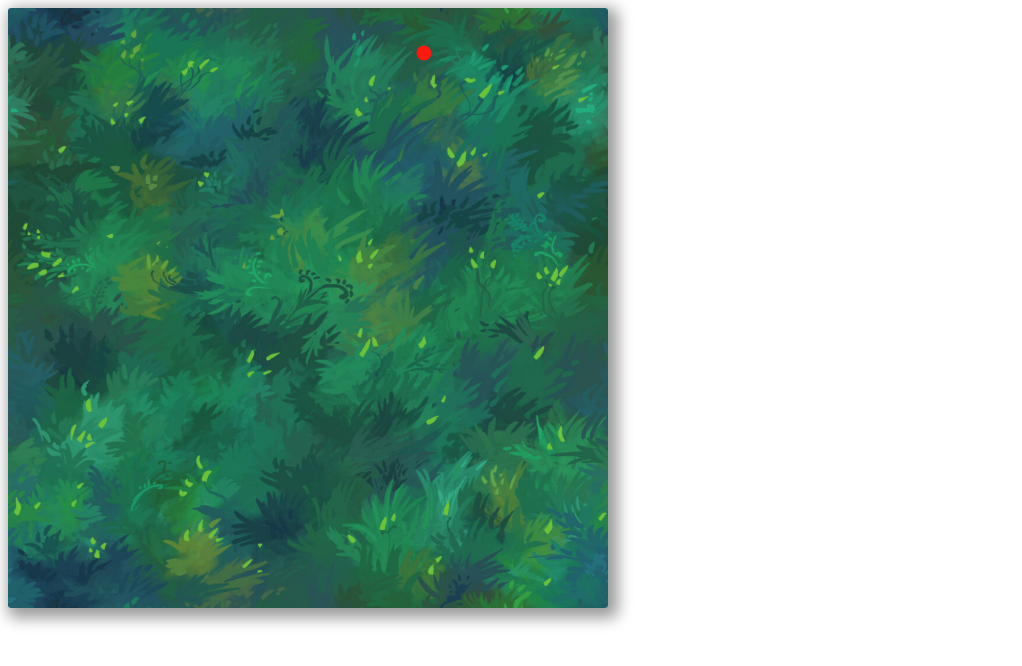
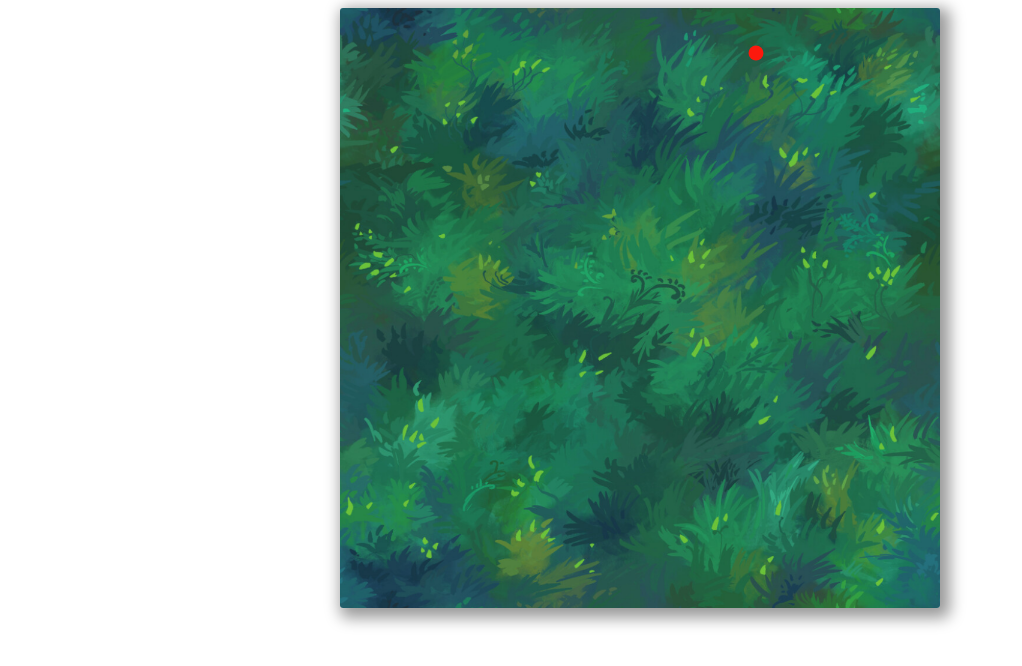
Before and after one commit to elad-ivanir/quarantine-snake, a website built with webpack: page src/index.html in a window 1280 px wide. Shown: the whole page, without its empty margins (0-1022 px from the left). Built offline with nearby package versions, Linux system fonts and the light colour scheme; files whose address does not match are found by name.

Commit message:
fix sizing

```diff
--- a/src/main.js
+++ b/src/main.js
@@ -1,10 +1,12 @@
+import "./ui/components/HomePage";
 import "./ui/components/GameBoardDisplay";
+
 import bodyBackgroundSrc from "./assets/images/body-background.jpg";
 
 function main() {
-  const gameBoard = document.createElement("game-board-display");
+  const homePage = document.createElement("home-page");
   document.body.style.backgroundImage = `url(${bodyBackgroundSrc})`;
-  document.body.appendChild(gameBoard);
+  document.body.appendChild(homePage);
 }
 
 main();
--- a/src/ui/components/GameBoardDisplay.js
+++ b/src/ui/components/GameBoardDisplay.js
@@ -81,15 +81,13 @@ class GameBoardDisplay extends HTMLElement {
 
     const boardCanvas = document.createElement("canvas");
     boardCanvas.id = "game-board-canvas";
-    boardCanvas.className = styles.gameBoardCanvas;
+    boardCanvas.className = `${styles.gameBoardCanvas} ${styles.fullSize}`;
     boardCanvas.height = this.game.board.height;
     boardCanvas.width = this.game.board.width;
 
     const backgroundImage = document.createElement("img");
-    backgroundImage.className = styles.gameBoardBackground;
+    backgroundImage.className = `${styles.gameBoardBackground} ${styles.fullSize}`;
     backgroundImage.src = backgroundImageSrc;
-    backgroundImage.height = boardCanvas.height;
-    backgroundImage.width = boardCanvas.width;
 
     wrapper.appendChild(backgroundImage);
     wrapper.appendChild(boardCanvas);
--- a/src/ui/components/GameBoardDisplay.scss
+++ b/src/ui/components/GameBoardDisplay.scss
@@ -1,5 +1,8 @@
 .gameBoardWrapper {
   position: relative;
+  display: inline-block;
+  height: 600px;
+  width: 600px;
 }
 
 .gameBoardCanvas {
@@ -11,3 +14,8 @@
   border-radius: 3px;
   box-shadow: 5px 5px 15px 5px rgba(0, 0, 0, 0.4);
 }
+
+.fullSize {
+  height: 100%;
+  width: 100%;
+}
--- /dev/null
+++ b/src/ui/components/HomePage.js
@@ -0,0 +1,25 @@
+import styles from "./HomePage.scss";
+
+class HomePage extends HTMLElement {
+  constructor() {
+    super();
+  }
+
+  connectedCallback() {
+    this.mountHTML();
+  }
+
+  mountHTML = () => {
+    const container = document.createElement("div");
+    container.className = styles.homePageContainer;
+
+    const gameBoard = document.createElement("game-board-display");
+
+    container.appendChild(gameBoard);
+    this.appendChild(container);
+  };
+}
+
+window.customElements.define("home-page", HomePage);
+
+export default HomePage;
--- /dev/null
+++ b/src/ui/components/HomePage.scss
@@ -0,0 +1,4 @@
+.homePageContainer {
+  display: flex;
+  justify-content: center;
+}
```
